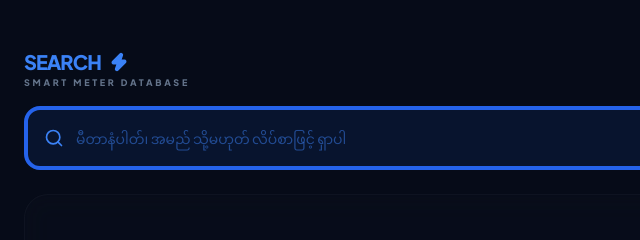
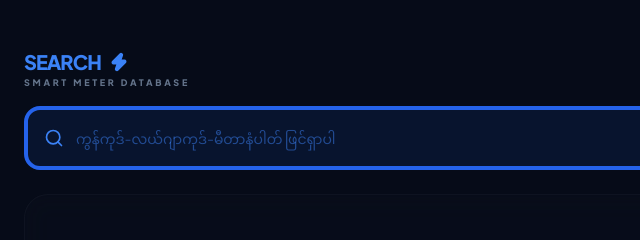
Before and after one commit to NZZ99/SmartMeter, a plain HTML site: page index.html in a window 1280 px wide. Shown: the top 240 px of the page, 0-640 px from the left. Drawn offline with nearby package versions, Linux system fonts and the light colour scheme; no server answers.

Commit message:
Update search input placeholder text

```diff
--- a/index.html
+++ b/index.html
@@ -107,7 +107,7 @@
                     <!-- Search Box ကို လေးဘက်လုံး အပြာရောင် border ဖြစ်အောင် ပြင်ဆင်ထားသည် -->
                     <div class="relative border-4 border-blue-600 rounded-2xl overflow-hidden">
                         <i data-lucide="search" class="absolute left-4 top-1/2 -translate-y-1/2 text-blue-500 w-5 h-5"></i>
-                        <input type="text" id="searchInput" class="w-full h-14 bg-blue-600/10 pl-12 pr-4 text-sm outline-none text-blue-100 placeholder-blue-500/50" placeholder="မီတာနံပါတ်၊ အမည် သို့မဟုတ် လိပ်စာဖြင့် ရှာပါ">
+                        <input type="text" id="searchInput" class="w-full h-14 bg-blue-600/10 pl-12 pr-4 text-sm outline-none text-blue-100 placeholder-blue-500/50" placeholder="ကွန်ကုဒ်-လယ်ဂျာကုဒ်-မီတာနံပါတ် ဖြင်ရှာပါ">
                         <button type="submit" class="absolute right-2 top-2 bottom-2 px-5 bg-blue-600 rounded-xl text-xs font-bold active:bg-blue-700">Search</button>
                     </div>
                 </form>
```
